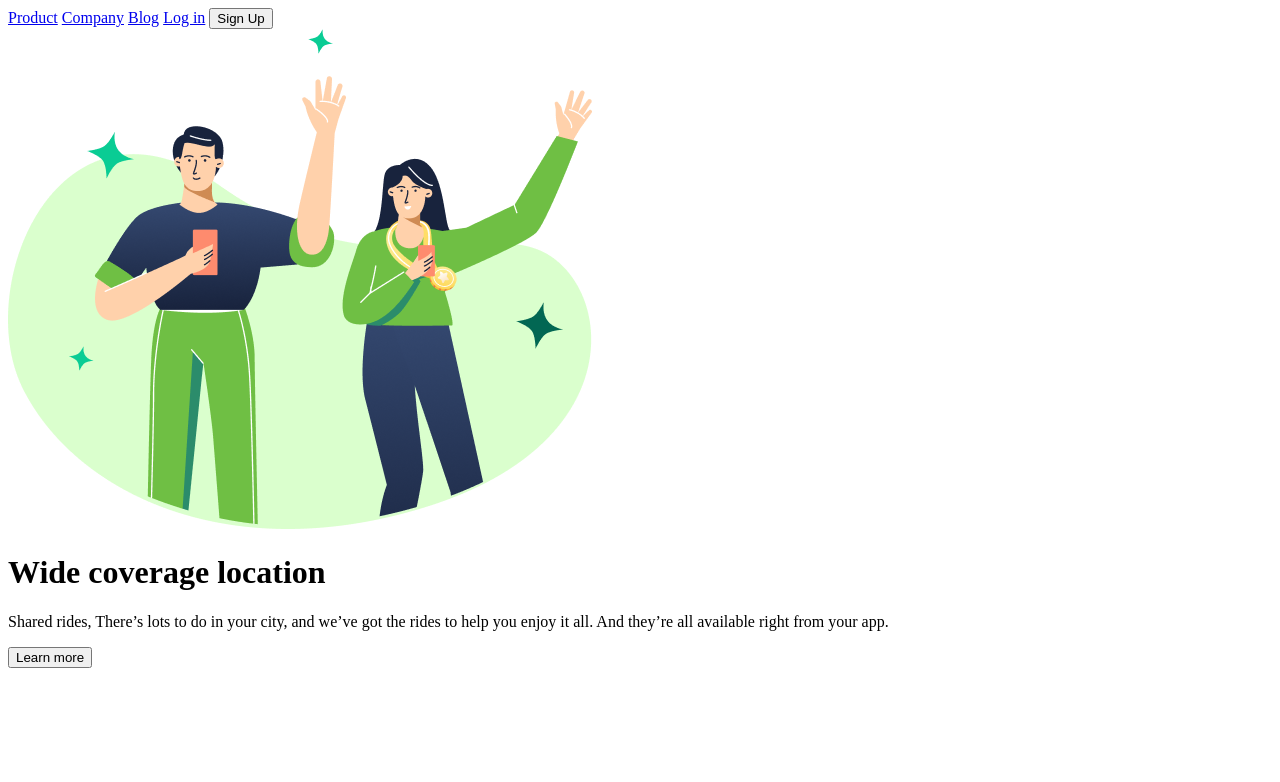
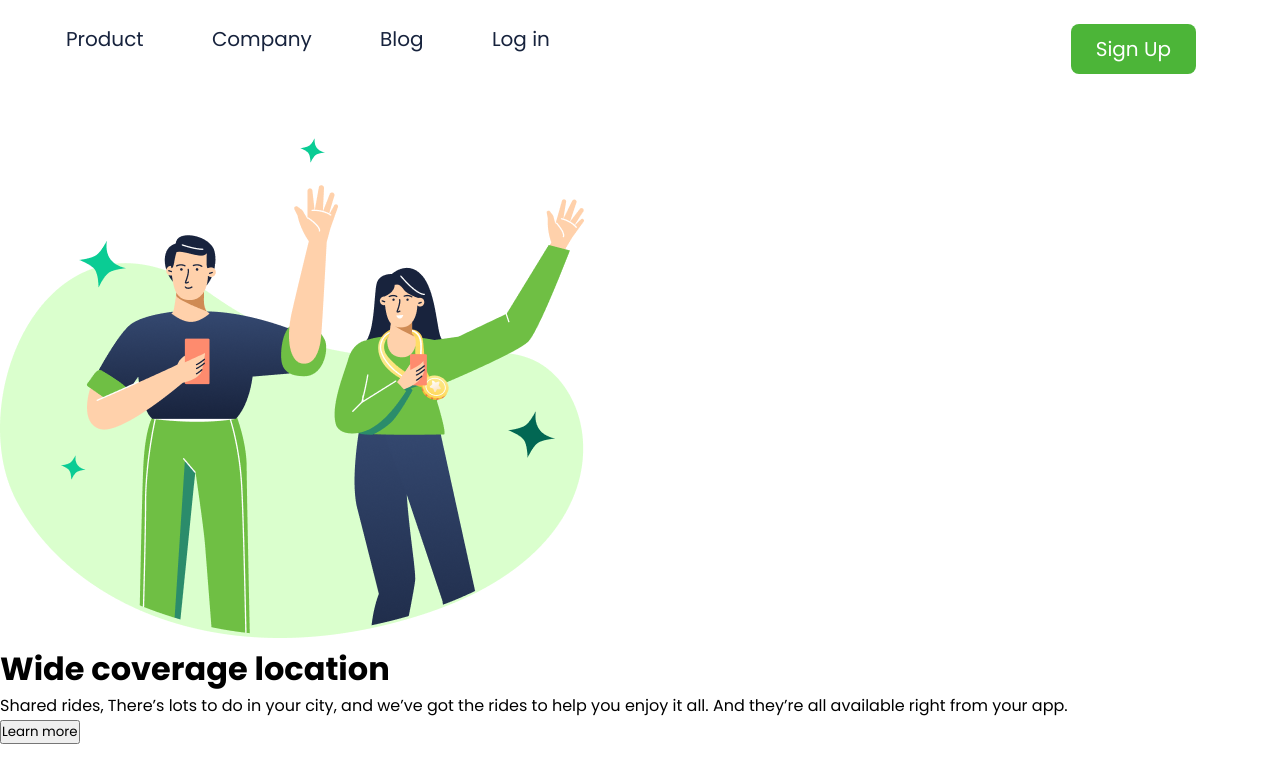
Before and after one commit to jhonCavalli/Projeto-2-Wide-location-Devclub, a plain HTML site: page index.html in a window 1280 px wide. Drawn offline with Linux system fonts and the light colour scheme.

Commit message:
adiciona estilo e classes ao cabeçalho no index.html e cria arquivo style.css

```diff
--- a/index.html
+++ b/index.html
@@ -12,13 +12,13 @@
     <title>Ampla Localização</title>
   </head>
   <body>
-    <header>
-      <a href="#">Product</a>
-      <a href="#">Company</a>
-      <a href="#">Blog</a>
-      <a href="#">Log in</a>
+    <header class="menu-principal">
+      <a class="links" href="#">Product</a>
+      <a class="links" href="#">Company</a>
+      <a class="links" href="#">Blog</a>
+      <a class="links" href="#">Log in</a>
 
-      <button>Sign Up</button>
+      <button class="btn-header">Sign Up</button>
     </header>
 
     <main>
@@ -36,5 +36,3 @@
     </main>
   </body>
 </html>
-
-<!-- font-family: "Poppins", sans-serif; -->
--- a/style.css
+++ b/style.css
@@ -0,0 +1,31 @@
+* {
+    box-sizing: border-box;
+    margin: 0;
+    padding: 0;
+    font-family: "Poppins", sans-serif;
+}
+
+.menu-principal {
+    margin: 24px 34px 84px 34px;
+
+}
+
+.links {
+    color: #17233D;
+    font-size: 20px;
+    text-decoration: none;
+    margin: 23px 32px 0 32px;
+}
+
+.btn-header {
+    background-color: #4CB538;
+    color: white;
+    border: none;
+    border-radius: 8px;
+    padding: 10px 25px;
+    cursor: pointer;
+    font-size: 20px;
+    position: absolute;
+    top: 24px;
+    right: 84px;
+}
```
